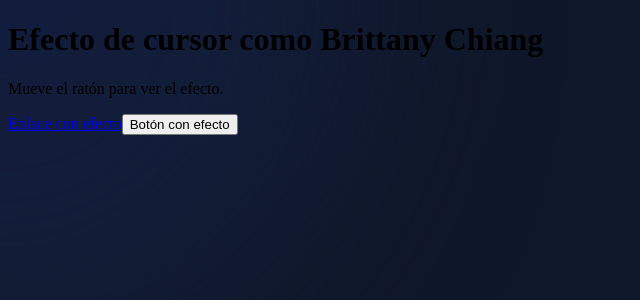
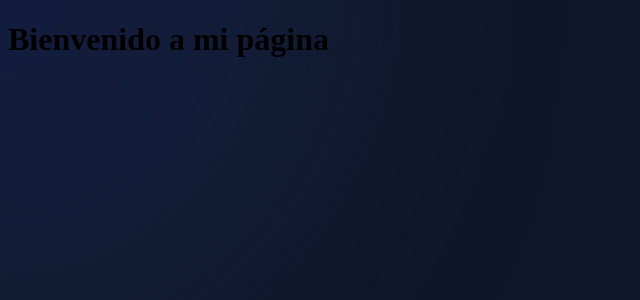
Before and after one commit to Xhan88/christianmq, a React (Vite) app: page / in a window 1280 px wide. Shown: the top 300 px of the page, without its empty margins (0-640 px from the left). Built offline with nearby package versions, Linux system fonts and the light colour scheme.

Commit message:
21/02/2025

```diff
--- a/src/App.jsx
+++ b/src/App.jsx
@@ -1,14 +1,37 @@
+// import CustomCursor from "./cursor-custom/CustomCursor";
+// import './App.css'
+
+// function App() {
+//   return (
+//     <div className="App">
+//       <CustomCursor />
+
+//     </div>
+//   );
+// }
+
+// export default App;
+
+import { useState, useEffect } from "react";
 import CustomCursor from "./cursor-custom/CustomCursor";
-import './App.css'
+import "./App.css";
+import Preloader from "./preloading/Preloader";
 
 function App() {
+  const [loading, setLoading] = useState(true);
+
+  useEffect(() => {
+    // Simula la carga de la página
+    setTimeout(() => {
+      setLoading(false);
+    }, 2000);
+  }, []);
+
   return (
     <div className="App">
       <CustomCursor />
-      <h1>Efecto de cursor como Brittany Chiang</h1>
-      <p>Mueve el ratón para ver el efecto.</p>
-      <a href="#" className="hover-effect">Enlace con efecto</a>
-      <button className="hover-effect">Botón con efecto</button>
+      {loading && <Preloader />}  {/* Preloader solo se muestra cuando loading es true */}
+      {!loading && <h1>Bienvenido a mi página</h1>}
     </div>
   );
 }
--- /dev/null
+++ b/src/preloading/Preloader.jsx
@@ -0,0 +1,11 @@
+import "./Preloader.css"; // Importa los estilos
+
+const Preloader = () => {
+  return (
+    <div className="preloader">
+      <img src="/480.gif" alt="Cargando..." />
+    </div>
+  );
+};
+
+export default Preloader;
--- /dev/null
+++ b/src/preloading/preloader.css
@@ -0,0 +1,24 @@
+.preloader {
+    position: fixed;
+    width: 100%;
+    height: 100%;
+    display: flex;
+    align-items: center;
+    justify-content: center;
+    background: var(--color-blue); /* Fondo oscuro */
+    z-index: 9999;
+  }
+
+  .preloader img {
+    width: 150px; /* Tamaño de la imagen */
+    animation: fadeIn 1.5s ease-in-out infinite alternate; /* Animación opcional */
+  }
+
+  @keyframes fadeIn {
+    from {
+      opacity: 0.5;
+    }
+    to {
+      opacity: 1;
+    }
+  }
```
Also changed, not shown: public/480.gif (added).
